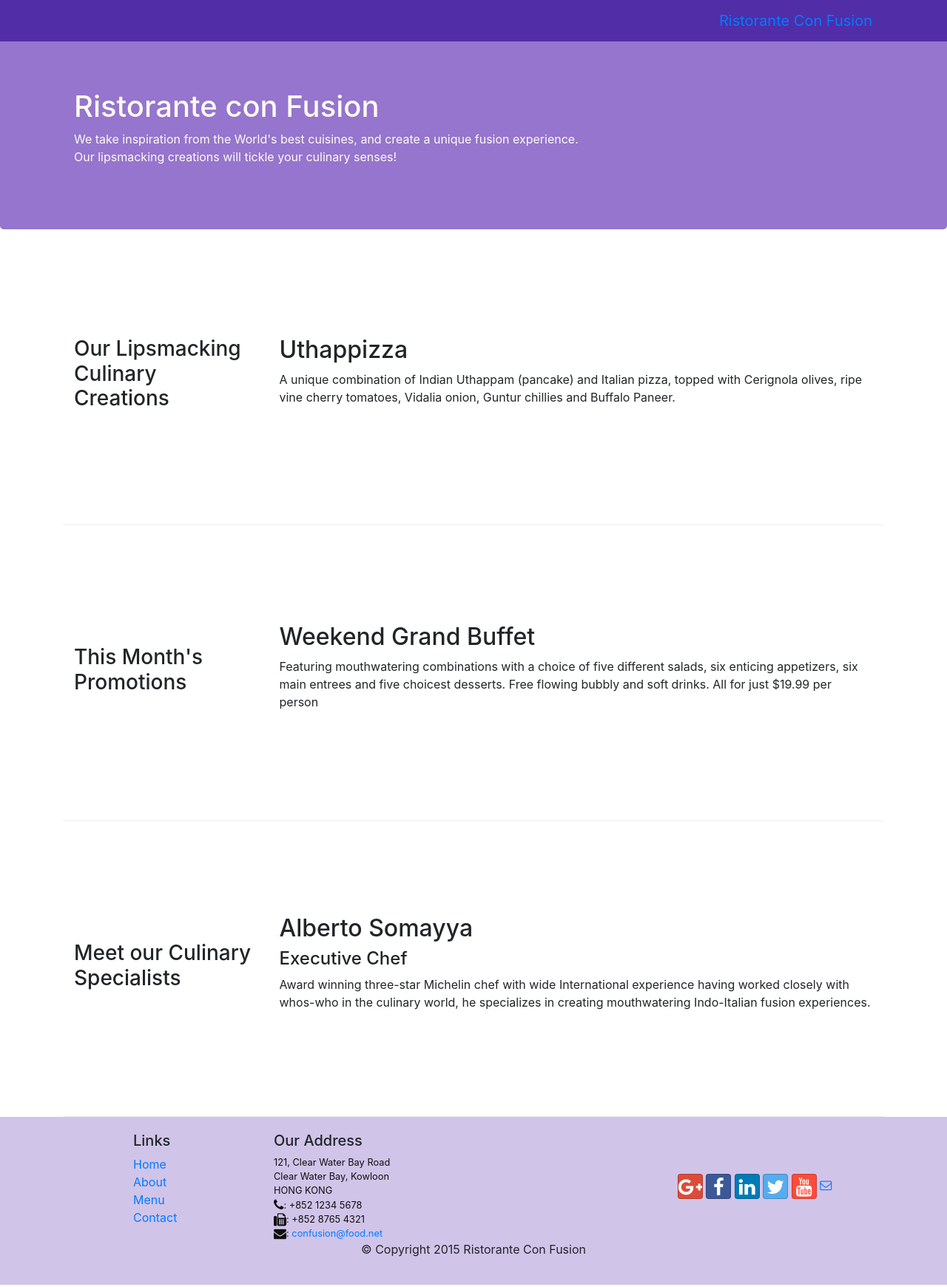
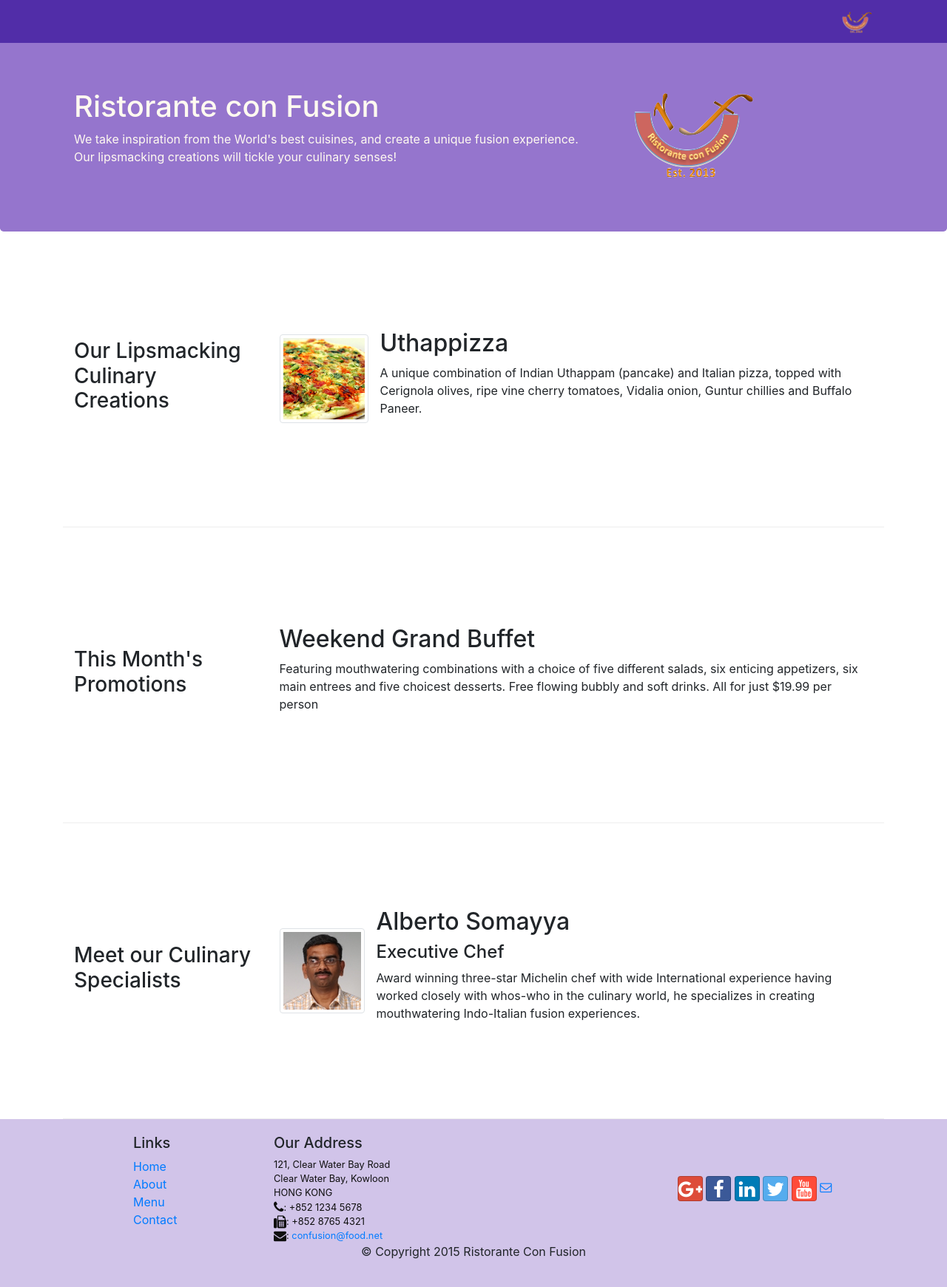
Before and after one commit to GuillaumeHonore/courseraConfusion, a website: page index.html in a window 1280 px wide. Shown: the whole page at 74% size. Drawn offline with nearby package versions, Linux system fonts and the light colour scheme.

Commit message:
Media, images

```diff
--- a/index.html
+++ b/index.html
@@ -27,7 +27,7 @@
             <button class="navbar-toggler" type="button" data-toggle="collapse" data-target="#Navbar">
                 <span class="navbar-toggler-icon"></span>
             </button>
-            <a class="navbar-brand" href="#">Ristorante Con Fusion</a>
+            <a class="navbar-brand" href="#"><img src="img/logo.png" height="30" width="41"></a>
             <div class="collapse navbar-collapse" id="Navbar">
                 <ul class="navbar-nav">
                     <li class="navbar-item active">
@@ -63,6 +63,9 @@
                     <p>We take inspiration from the World's best cuisines, and create a unique fusion experience. Our lipsmacking creations will tickle your culinary senses!</p>
                 </div>
                 <div class="col col-sm">
+                    <div class="col col-sm align-self-center">
+                        <img src="img/logo.png" class="img-fluid">
+                   </div>
                 </div>
             </div>
         </div>
@@ -75,10 +78,16 @@
                 <h3>Our Lipsmacking Culinary Creations</h3>
             </div>
             <div class="col-sm col-md flex-first">
-            <!-- NOTE: not specifying numbers means the rest of the space will be used. -->
-                <h2>Uthappizza</h2>
-                <p class="hidden-sm-down">A unique combination of Indian Uthappam (pancake) and Italian pizza, topped with Cerignola olives, ripe vine cherry tomatoes, Vidalia onion, Guntur chillies and Buffalo Paneer.</p>
-            </div>
+                <div class="media">
+                    <!--  mr3 margin 3 > the image will be set apart a little bit-->
+                    <img class="d-flex mr-3 img-thumbnail align-self-center" src="img/uthappizza.png" alt="Uthappizza">
+                        <div class="media-body">
+                            <!-- Margin top 0 > title aligned to the top. -->
+                            <h2 class="mt-0">Uthappizza</h2>
+                            <p class="hidden-xs-down">A unique combination of Indian Uthappam (pancake) and Italian pizza, topped with Cerignola olives, ripe vine cherry tomatoes, Vidalia onion, Guntur chillies and Buffalo Paneer.</p>
+                        </div>
+                    </div>
+                </div>
         </div>
 
 
@@ -97,9 +106,19 @@
                 <h3>Meet our Culinary Specialists</h3>
             </div>
             <div class="col-sm col-md flex-first">
-                <h2>Alberto Somayya</h2>
-                <h4>Executive Chef</h4>
-                <p class="hidden-sm-down">Award winning three-star Michelin chef with wide International experience having worked closely with whos-who in the culinary world, he specializes in creating mouthwatering Indo-Italian fusion experiences. </p>
+                <div class="media">
+                    <!-- if the image is on the left it is ml and not mr-3 -->
+                    <img class="d-flex mr-3 img-thumbnail align-self-center" src="img/alberto.png" alt="Alberto Somayya">
+                    <div class="media-body">
+                        <h2 class="mt-0">Alberto Somayya</h2>
+                        <h4>Executive Chef</h4>
+                        <p class="hidden-xs-down">Award winning three-star Michelin chef with wide
+                         International experience having worked closely with
+                         whos-who in the culinary world, he specializes in
+                          creating mouthwatering Indo-Italian fusion experiences.
+                         </p>
+                    </div>
+                </div>
             </div>
         </div>
     </div>
```
Also changed, not shown: aboutus.html (+4 -1 lines), contactus.html (+4 -1 lines), img/alberto.png (added), img/buffet.png (added), img/logo.png (added), img/uthappizza.png (added), 1 other file.
